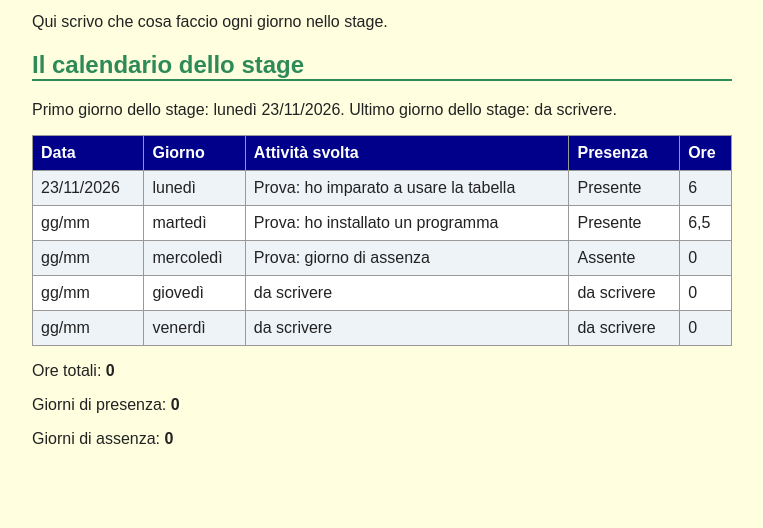
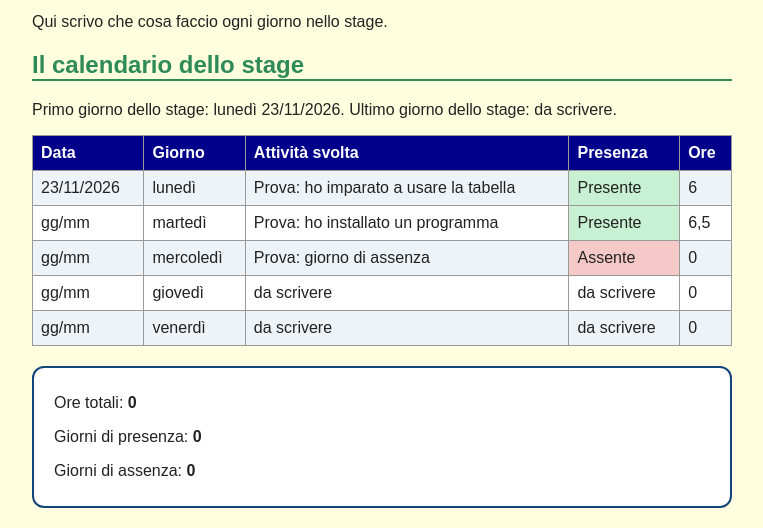
Before and after one commit to danisaracino/mio-sito12, a plain HTML site: page diario.html in a window 1280 px wide. Shown: the part 285-813 px from the top of the page, without its empty margins (258-1021 px from the left). Drawn offline with Linux system fonts and the light colour scheme; a script that the page names is missing.

Commit message:
Aggiungo colori presente e assente

```diff
--- a/style.css
+++ b/style.css
@@ -128,3 +128,16 @@ img {
     font-size: 14px;
   }
 }
+.presente {
+  background: #c8f0d2;
+}
+.assente {
+  background: #f6c9c9;
+}
+#riepilogo {
+  background: white;
+  border: 2px solid #12467a;
+  border-radius: 12px;
+  padding: 10px 20px;
+  margin-top: 20px;
+}
```
